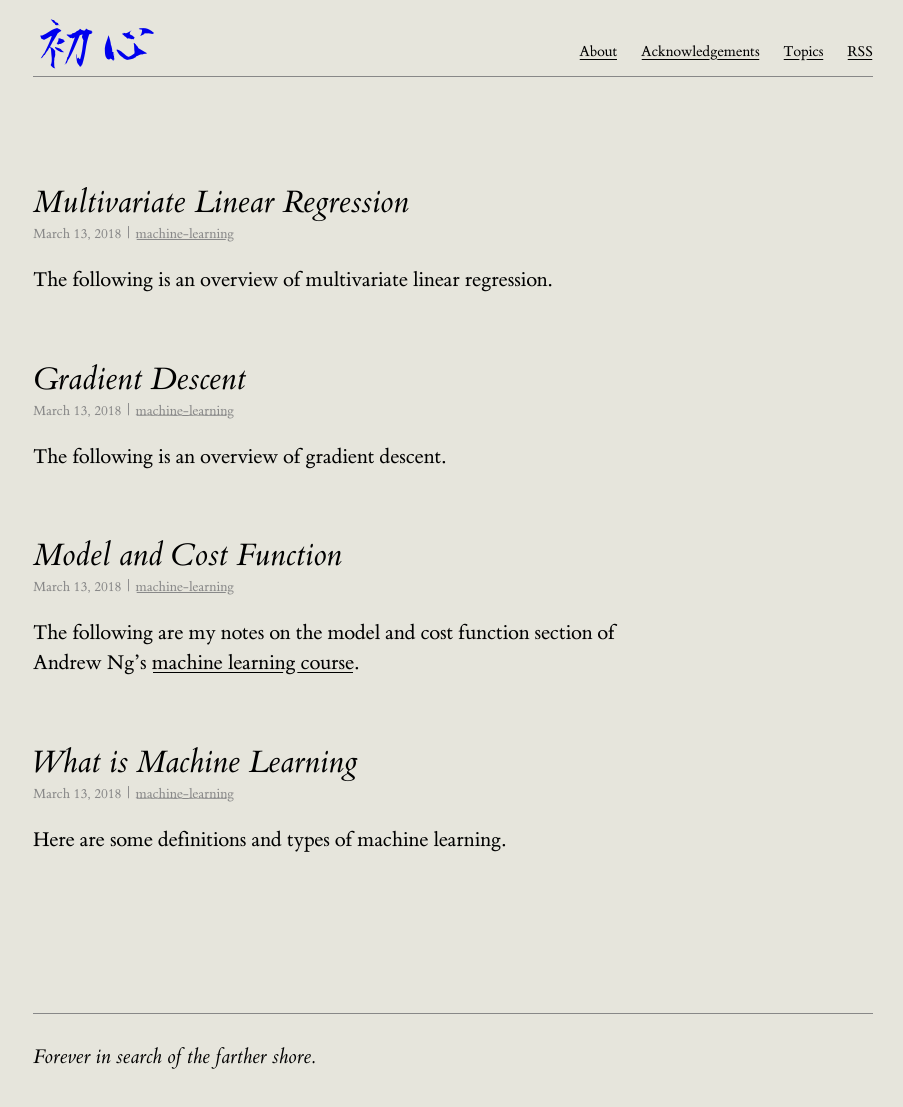
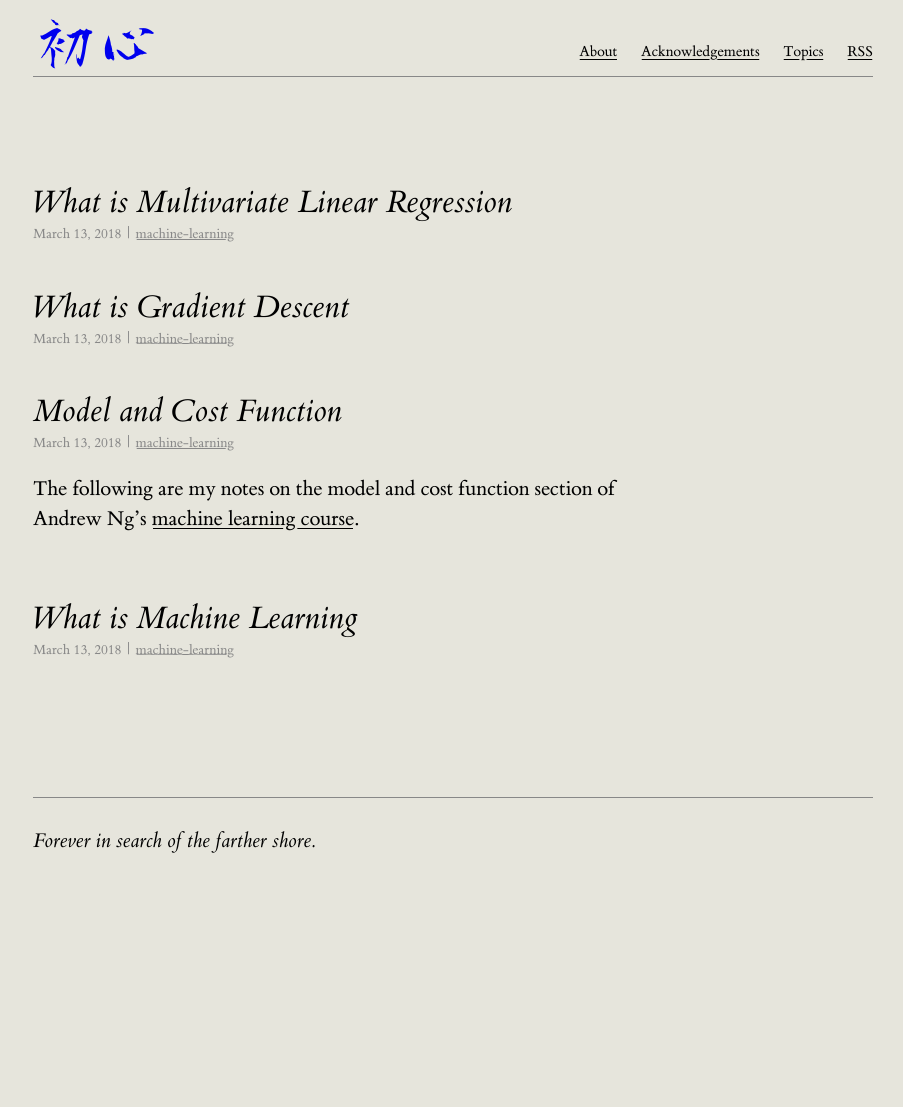
Before and after one commit to dempe/dempe.github.io, a Jekyll site: the page built from index.html, in a window 1280 px wide. Shown: the whole page, without its empty margins (127-1030 px from the left). Built offline with Jekyll 4.4.1, drawn with Linux system fonts in a browser that asks for light colours; after the commit the page ends 900 px from its top, so only the background shows below that.

Commit message:
Remove needless excerpts

```diff
--- a/_posts/2018-03-14-gradient-descent.md
+++ b/_posts/2018-03-14-gradient-descent.md
@@ -1,9 +1,9 @@
 ---
 layout: post
-title: "Gradient Descent"
+title: "What is Gradient Descent"
 date: 2018-03-14 00:00:02
 tags: machine-learning
-excerpt: The following is an overview of gradient descent.
+excerpt: none
 ---
 
 ## Parameter Learning - Gradient Descent
--- a/_posts/2018-03-14-multivariate-linear-regression.md
+++ b/_posts/2018-03-14-multivariate-linear-regression.md
@@ -1,9 +1,9 @@
 ---
 layout: post
-title: "Multivariate Linear Regression"
+title: "What is Multivariate Linear Regression"
 date: 2018-03-14 00:00:03
 tags: machine-learning
-excerpt: The following is an overview of multivariate linear regression.
+excerpt: none
 ---
 
 ## Multiple Features
--- a/_posts/2018-03-14-what-is-machine-learning.md
+++ b/_posts/2018-03-14-what-is-machine-learning.md
@@ -3,7 +3,7 @@ layout: post
 title: "What is Machine Learning"
 date: 2018-03-14 00:00:00
 tags: machine-learning
-excerpt: Here are some definitions and types of machine learning.
+excerpt: none
 ---
 
 ## Definitions
--- a/index.html
+++ b/index.html
@@ -10,7 +10,9 @@ layout: default
           <a class="post-link" href="{{ page.url | prepend: site.baseurl }}">{{ page.title | escape }}</a>
         </h2>
         {% include post_meta.html %}
-        <p>{{ page.excerpt | markdownify }}</p>
+        {% if page.excerpt != "none" %}
+          <p>{{ page.excerpt | markdownify }}</p>
+        {% endif %}
       </li>
     {% endfor %}
   </ul>
```
